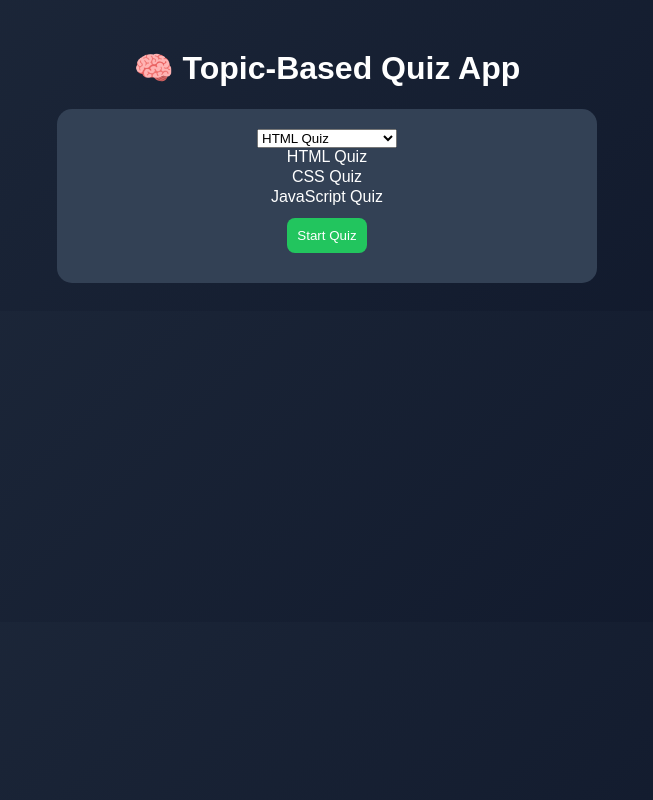
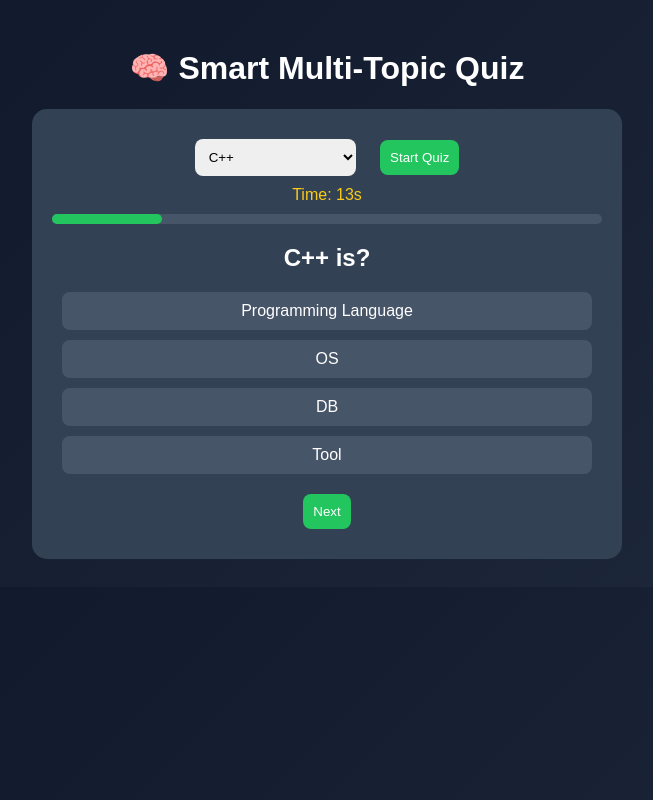
Before and after one commit to samruddhi61/quiz-app, a plain HTML site: page index.html in a window 1280 px wide. Both pictures are taken after a click on the button "Start Quiz". Shown: the whole page, without its empty margins (313-966 px from the left). Drawn offline with Linux system fonts and the light colour scheme.

Commit message:
Update index.html

```diff
--- a/index.html
+++ b/index.html
@@ -1,23 +1,36 @@
 <!DOCTYPE html>
 <html>
 <head>
-  <title>Advanced Quiz App</title>
+  <title>Advanced Topic Quiz</title>
 
   <style>
     body {
       font-family: Arial;
-      background: linear-gradient(135deg, #1e293b, #0f172a);
+      background: linear-gradient(135deg, #0f172a, #1e293b);
       color: white;
       text-align: center;
       padding: 20px;
     }
 
     .container {
-      max-width: 500px;
+      max-width: 550px;
       margin: auto;
       background: #334155;
       padding: 20px;
       border-radius: 15px;
+    }
+
+    select, button {
+      padding: 10px;
+      margin: 10px;
+      border-radius: 8px;
+      border: none;
+    }
+
+    button {
+      background: #22c55e;
+      color: white;
+      cursor: pointer;
     }
 
     .option {
@@ -33,45 +46,40 @@
     .correct { background: green; }
     .wrong { background: red; }
 
-    button {
-      margin: 10px;
-      padding: 10px;
-      border-radius: 8px;
-      border: none;
-      background: #22c55e;
-      color: white;
-    }
-
     .progress {
       height: 10px;
       background: #475569;
       margin-bottom: 10px;
+      border-radius: 5px;
     }
 
     .progress-bar {
       height: 10px;
       background: #22c55e;
       width: 0%;
+      border-radius: 5px;
+    }
+
+    .timer {
+      color: #facc15;
+      margin-bottom: 10px;
     }
   </style>
 </head>
 
 <body>
 
-<h1>🧠 Topic-Based Quiz App</h1>
+<h1>🧠 Smart Multi-Topic Quiz</h1>
 
 <div class="container">
 
 <select id="topicSelect">
-  <option value="html">HTML Quiz</option>
-  <option value="css">CSS Quiz</option>
-  <option value="js">JavaScript Quiz</option>
-  <option value="gk">General Knowledge</option>
-  <option value="math">Math Quiz</option>
-</select>
-  <option value="html">HTML Quiz</option>
-  <option value="css">CSS Quiz</option>
-  <option value="js">JavaScript Quiz</option>
+  <option value="cpp">C++</option>
+  <option value="java">Java</option>
+  <option value="python">Python</option>
+  <option value="fe">Feature Engineering</option>
+  <option value="iiot">IIoT</option>
+  <option value="math">Mathematics</option>
 </select>
 
 <button onclick="startQuiz()">Start Quiz</button>
@@ -83,46 +91,53 @@
 <script>
 
 const data = {
-  const data = {
 
-  html: [
-    { q: "HTML stands for?", o: ["Hyper Text Markup Language","High Tech","Home Tool","None"], a: 0 },
-    { q: "Tag for paragraph?", o: ["p","h1","div","span"], a: 0 },
-    { q: "Heading tag?", o: ["h1","p","div","body"], a: 0 },
-    { q: "Image tag?", o: ["img","pic","image","src"], a: 0 },
-    { q: "Link tag?", o: ["a","link","href","url"], a: 0 }
+cpp: [
+{q:"C++ is?",o:["Programming Language","OS","DB","Tool"],a:0},
+{q:"Header file?",o:["iostream","stdio","math","conio"],a:0},
+{q:"Output function?",o:["cout","print","echo","display"],a:0},
+{q:"Input function?",o:["cin","scan","input","read"],a:0},
+{q:"OOP concept?",o:["Encapsulation","Styling","Design","DB"],a:0}
 ],
 
-  css: [
-    { q: "CSS used for?", o: ["Styling","Logic","DB","None"], a: 0 },
-    { q: "Color property?", o: ["color","bg","style","font"], a: 0 },
-    { q: "Background color?", o: ["background","bgcolor","color","style"], a: 0 },
-    { q: "Font size property?", o: ["font-size","size","text","font"], a: 0 },
-    { q: "Border property?", o: ["border","line","edge","frame"], a: 0 }
+java: [
+{q:"Java is?",o:["Language","DB","Tool","OS"],a:0},
+{q:"Java is?",o:["Platform Independent","Platform Dependent","None","Both"],a:0},
+{q:"Main function?",o:["main()","start()","run()","init()"],a:0},
+{q:"Keyword for class?",o:["class","define","struct","object"],a:0},
+{q:"Java runs on?",o:["JVM","CPU","GPU","RAM"],a:0}
 ],
 
-  js: [
-    { q: "JS is?", o: ["Language","DB","Tool","None"], a: 0 },
-    { q: "Function keyword?", o: ["func","function","def","method"], a: 1 },
-    { q: "Variable keyword?", o: ["var","let","const","All"], a: 3 },
-    { q: "JS runs in?", o: ["Browser","Server","Both","None"], a: 2 },
-    { q: "Alert function?", o: ["alert()","msg()","print()","show()"], a: 0 }
+python: [
+{q:"Python is?",o:["Language","DB","Tool","OS"],a:0},
+{q:"Print function?",o:["print()","echo()","display()","show()"],a:0},
+{q:"Python is?",o:["Interpreted","Compiled","Both","None"],a:0},
+{q:"File extension?",o:[".py",".java",".cpp",".txt"],a:0},
+{q:"Data type?",o:["int","float","All","None"],a:2}
 ],
 
-  gk: [
-    { q: "Capital of India?", o: ["Delhi","Mumbai","Pune","Chennai"], a: 0 },
-    { q: "National animal?", o: ["Lion","Tiger","Elephant","Dog"], a: 1 },
-    { q: "Largest planet?", o: ["Earth","Mars","Jupiter","Venus"], a: 2 },
-    { q: "Water formula?", o: ["H2O","CO2","O2","NaCl"], a: 0 },
-    { q: "Sun is a?", o: ["Planet","Star","Galaxy","Moon"], a: 1 }
+fe: [
+{q:"Feature Engineering means?",o:["Data preprocessing","Coding","Styling","Testing"],a:0},
+{q:"Normalization is?",o:["Scaling data","Cleaning","Deleting","Sorting"],a:0},
+{q:"Encoding is used for?",o:["Categorical data","Numbers","Images","Audio"],a:0},
+{q:"Feature selection?",o:["Choosing important data","Deleting","Sorting","Training"],a:0},
+{q:"Outlier handling?",o:["Removing extreme values","Adding","Sorting","Encoding"],a:0}
+],
+
+iiot: [
+{q:"IIoT stands for?",o:["Industrial IoT","Internet","Tool","Tech"],a:0},
+{q:"Used in?",o:["Industries","Games","Movies","Music"],a:0},
+{q:"Sensor does?",o:["Collect data","Delete","Store","Process"],a:0},
+{q:"Example?",o:["Smart factory","Phone","Laptop","TV"],a:0},
+{q:"Purpose?",o:["Automation","Gaming","Music","Video"],a:0}
 ],
 
 math: [
-    { q: "5 + 3 = ?", o: ["6","7","8","9"], a: 2 },
-    { q: "10 - 4 = ?", o: ["5","6","7","8"], a: 1 },
-    { q: "2 × 6 = ?", o: ["10","12","14","16"], a: 1 },
-    { q: "9 ÷ 3 = ?", o: ["2","3","4","5"], a: 1 },
-    { q: "Square of 4?", o: ["8","12","16","20"], a: 2 }
+{q:"2+2?",o:["3","4","5","6"],a:1},
+{q:"5x3?",o:["10","15","20","25"],a:1},
+{q:"Square of 5?",o:["10","20","25","30"],a:2},
+{q:"10/2?",o:["3","4","5","6"],a:2},
+{q:"7-2?",o:["4","5","6","7"],a:1}
 ]
 
 };
@@ -130,6 +145,8 @@ const data = {
 let quiz = [];
 let index = 0;
 let score = 0;
+let time = 15;
+let timer;
 
 function startQuiz() {
   const topic = document.getElementById("topicSelect").value;
@@ -140,9 +157,14 @@ function startQuiz() {
 }
 
 function loadQuestion() {
+  clearInterval(timer);
+  time = 15;
+  startTimer();
+
   let q = quiz[index];
 
   let html = `
+    <div class="timer">Time: ${time}s</div>
     <div class="progress">
       <div class="progress-bar" style="width:${((index+1)/quiz.length)*100}%"></div>
     </div>
@@ -158,7 +180,7 @@ function loadQuestion() {
   document.getElementById("quizBox").innerHTML = html;
 }
 
-function selectAnswer(i,el) {
+function selectAnswer(i,el){
   let correct = quiz[index].a;
   let options = document.querySelectorAll(".option");
 
@@ -173,18 +195,29 @@ function selectAnswer(i,el) {
   }
 }
 
-function next() {
+function next(){
   index++;
   if(index>=quiz.length){
     document.getElementById("quizBox").innerHTML = `
-      <h2>Finished 🎉</h2>
-      <p>Score: ${score}/${quiz.length}</p>
+      <h2>Quiz Finished 🎉</h2>
+      <p>Your Score: ${score}/${quiz.length}</p>
     `;
     return;
   }
   loadQuestion();
 }
 
+function startTimer(){
+  timer = setInterval(()=>{
+    time--;
+    document.querySelector(".timer").innerText = "Time: " + time + "s";
+    if(time===0){
+      clearInterval(timer);
+      next();
+    }
+  },1000);
+}
+
 </script>
 
 </body>
```
Lines whose indentation alone changed are shown as unchanged.
